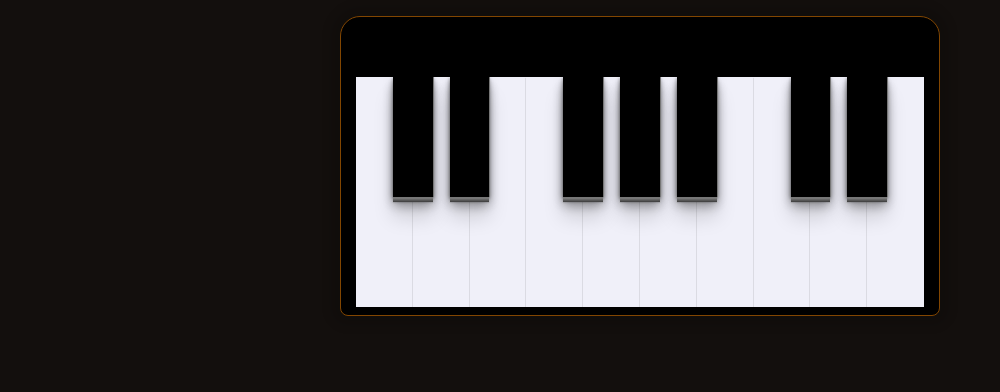
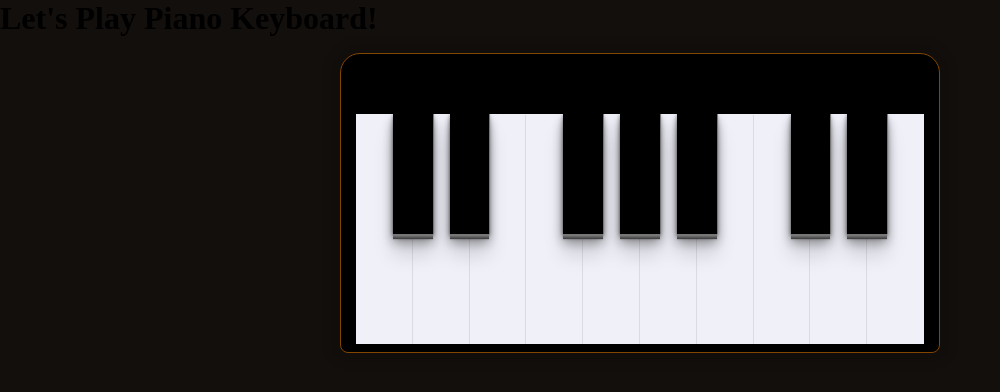
Before and after one commit to Mornieur/Piano-Project, a plain HTML site: page index.html in a window 1280 px wide. Shown: the whole page, without its empty margins (0-1000 px from the left). Drawn offline with Linux system fonts and the light colour scheme.

```diff
--- a/index.html
+++ b/index.html
@@ -7,6 +7,7 @@
   <title>Keyboard</title>
 
   <link rel="stylesheet" href="style/main.css">
+
   <script src="main.js" defer></script>
 
   <!--
@@ -17,6 +18,9 @@
 </head>
 
 <body>
+  <header class="title">
+    <h1>Let's Play Piano Keyboard!</h1>
+  </header>
   <div id="piano">
     <div id="piano-container" class="keys">
       <li>
```
